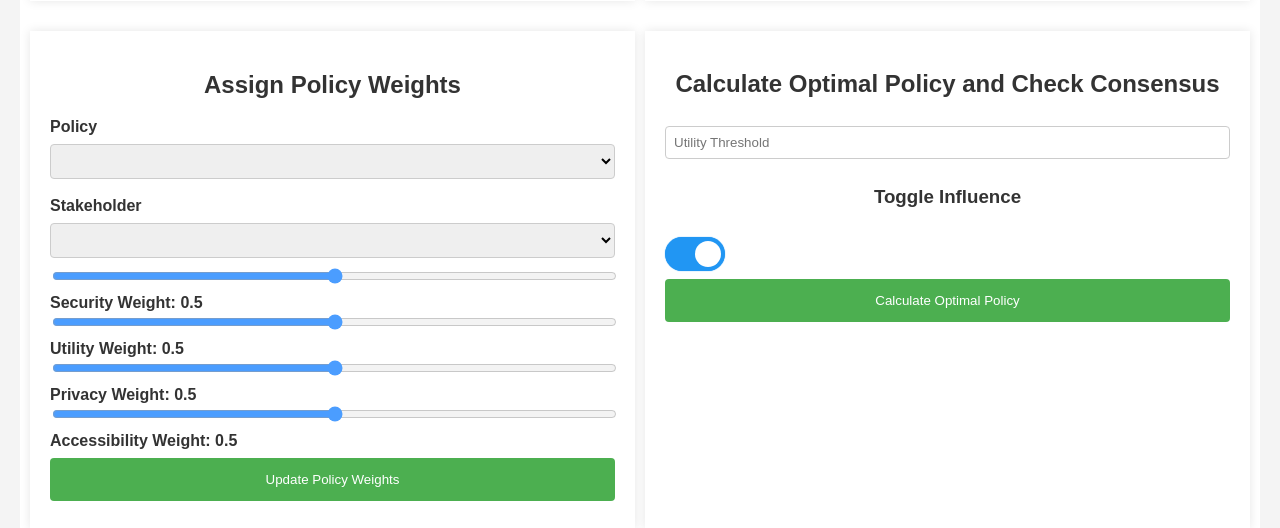
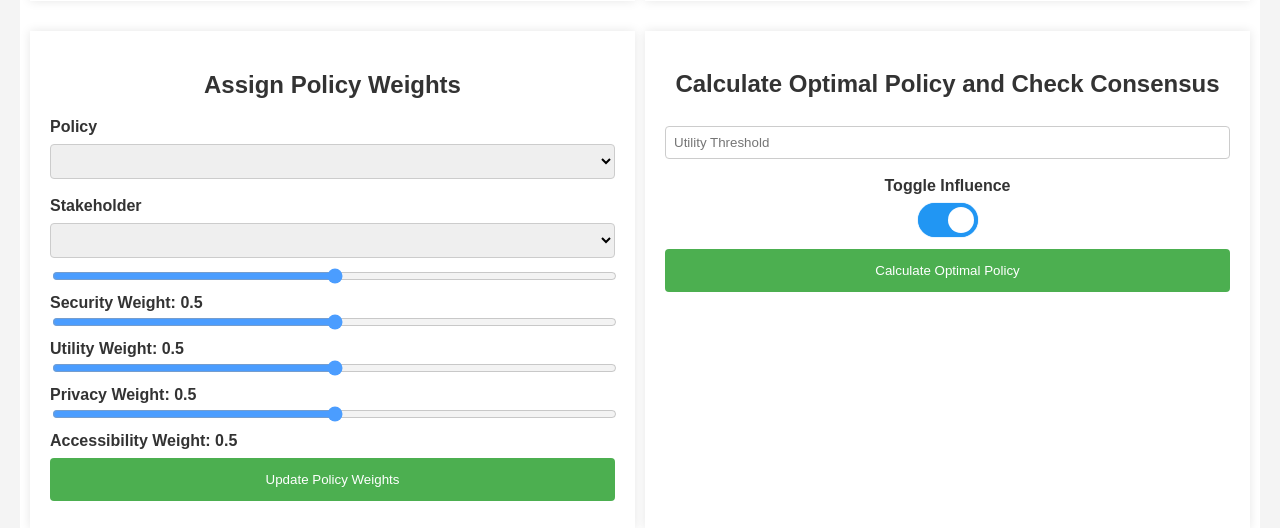
Before and after one commit to adityasissodiya/AccessControlPolicyNegotiationAlgorithm, a Flask app: template app/templates/index.html in a window 1280 px wide, after a click on "Toggle Influence". Shown: the part 1077-1605 px from the top of the page. Run offline with Flask 3, Linux system fonts and the light colour scheme; the template is opened without the code that fills it, so the values that code supplies are empty.

Commit message:
aesthetic update HTML CSS

```diff
--- a/app/static/style.css
+++ b/app/static/style.css
@@ -102,17 +102,27 @@ label {
     margin-top: 10px;
 }
 
+.switch-label {
+  display: block; /* Makes the label display as block to fill width, can adjust as needed */
+  margin-bottom: 8px; /* Adds space below the label text */
+  text-align: center; /* Center align the text */
+}
+
 .switch {
   position: relative;
   display: inline-block;
   width: 60px;
   height: 34px;
+  margin: auto; /* Centers the switch within the div */
 }
 
 .switch input {
+  position: absolute;
   opacity: 0;
-    width: 0;
-    height: 0;
+  width: 100%;
+  height: 100%;
+  z-index: 2; /* Ensures input is above the slider for clicking */
+  cursor: pointer;
 }
 
 .slider {
@@ -120,17 +130,11 @@ label {
   cursor: pointer;
   top: 0;
   left: 0;
-    right: 0;.grid-container {
-        display: grid;
-        grid-template-columns: auto auto;
-        gap: 10px;
-        background-color: #2196F3;
-        padding: 10px;
-      }
+  right: 0;
   bottom: 0;
   background-color: #ccc;
-    -webkit-transition: .4s;
   transition: .4s;
+  border-radius: 34px; /* Ensures the slider is round */
 }
 
 .slider:before {
@@ -141,8 +145,8 @@ label {
   left: 4px;
   bottom: 4px;
   background-color: white;
-    -webkit-transition: .4s;
   transition: .4s;
+  border-radius: 50%;
 }
 
 input:checked + .slider {
@@ -155,31 +159,5 @@ label {
 
 input:checked + .slider:before {
   -webkit-transform: translateX(26px);
-    -ms-transform: translateX(26px);
   transform: translateX(26px);
 }
-
-  /* Rounded sliders */
-  .slider.round {
-    border-radius: 34px;
-  }
-
-  .slider.round:before {
-    border-radius: 50%;
-  }
-
-  .float-container {
-    width: 80%;
-    margin: 0 auto;
-    float: left;
-    background: white;
-    padding: 20px;
-    box-shadow: 0 0 10px rgba(0,0,0,0.1);
-}
-
-.float-child {
-    width: 50%;
-    float: left;
-    padding: 20px;
-    border: 2px solid rgb(0, 255, 242);
-}
--- a/app/templates/index.html
+++ b/app/templates/index.html
@@ -97,18 +97,21 @@
     </div>
 </div>
 
-<div>
+<div style="text-align: center;">
     <h2>Calculate Optimal Policy and Check Consensus</h2>
     <input type="number" id="utilityThreshold" placeholder="Utility Threshold" required>
-    <h3>Toggle Influence</h3>
-    <label for="alphaToggle" class="switch">
-    <input type="checkbox" id="alphaToggle">
-    <span class="slider round"></span>
-    </label>
+    <br>
+    <label for="alphaToggle" class="switch-label">Toggle Influence</label>
+    <div class="switch">
+        <input type="checkbox" id="alphaToggle">
+        <span class="slider round"></span>
+    </div>
+    <br>
+    <button onclick="calculateOptimal()">Calculate Optimal Policy</button>
+    <h1 id="optimalPolicyResult"></h1>
+</div>
 
-    <button onclick="calculateOptimal()">Calculate Optimal Policy</button>
-    <div id="optimalPolicyResult"></div>
-</div>
+
 <script src="../static/script.js"></script>
 </div>
 </body>
```
Lines whose indentation alone changed are shown as unchanged.
